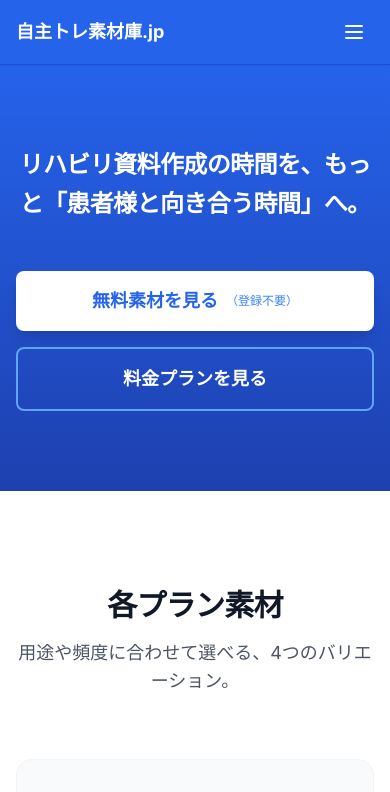
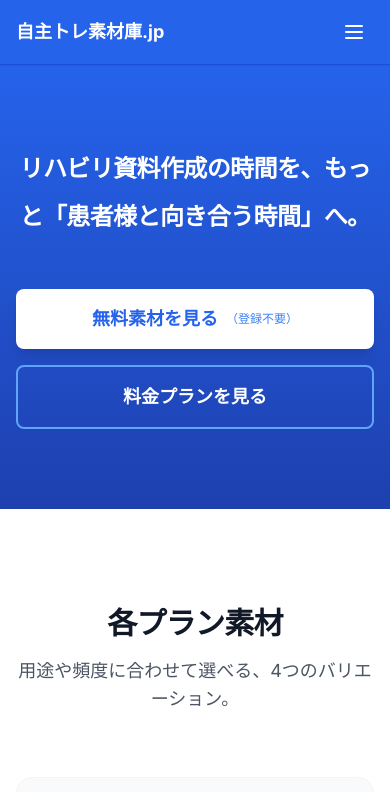
Before and after one commit to makomaru2023/jishutore-starter, a Next.js app: page / in a window 390 px wide. Shown: the top 792 px of the page. Built offline with nearby package versions, Linux system fonts and the light colour scheme.

Commit message:
Increase hero heading line height

```diff
--- a/src/app/page.tsx
+++ b/src/app/page.tsx
@@ -11,7 +11,7 @@ export default function Home() {
         {/* Hero Section */}
         <div className="bg-gradient-to-b from-blue-600 to-blue-800 py-20 sm:py-28 lg:py-32">
           <div className="container mx-auto px-4 text-center">
-            <h1 className="mb-12 text-2xl font-bold tracking-tight text-white sm:text-4xl lg:text-5xl leading-relaxed">
+            <h1 className="mb-12 text-2xl font-bold tracking-tight text-white sm:text-4xl lg:text-5xl leading-loose">
               リハビリ資料作成の時間を、<br className="hidden sm:block" />
               もっと「患者様と向き合う時間」へ。
             </h1>
```
